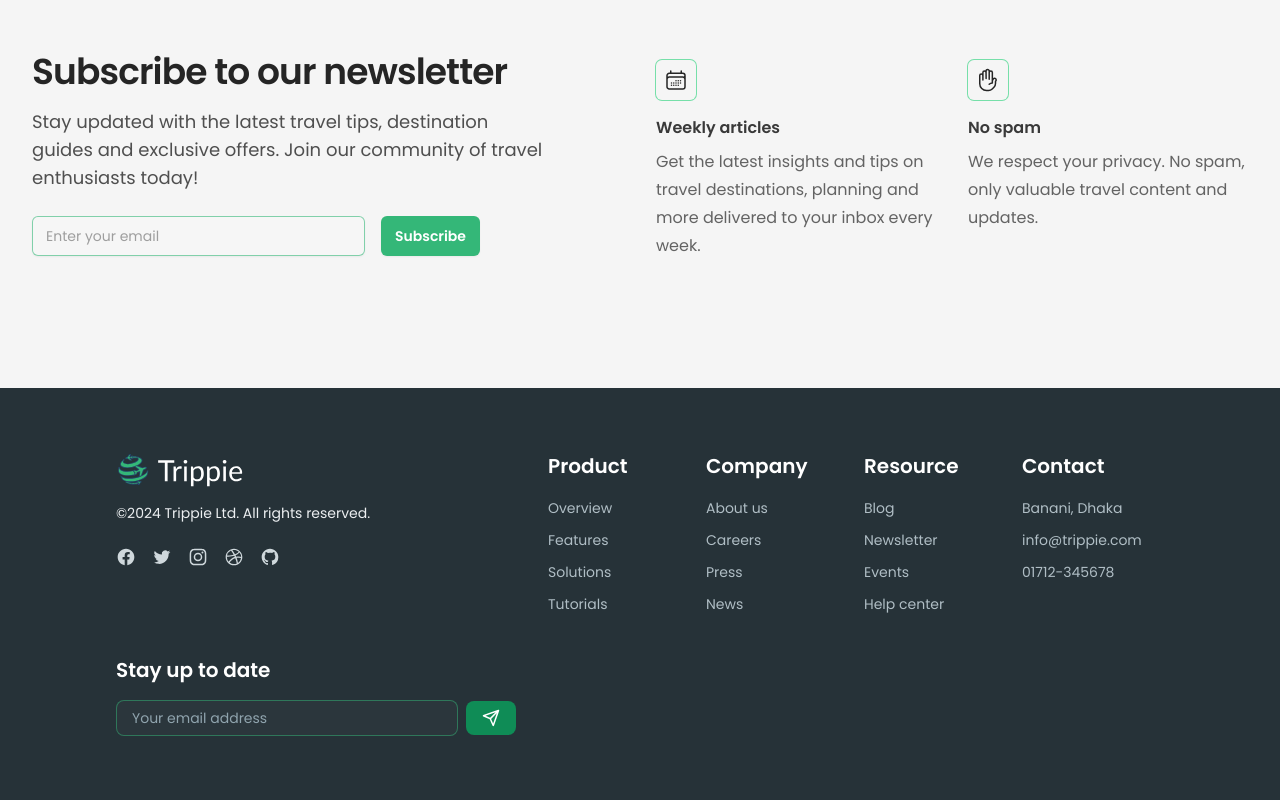
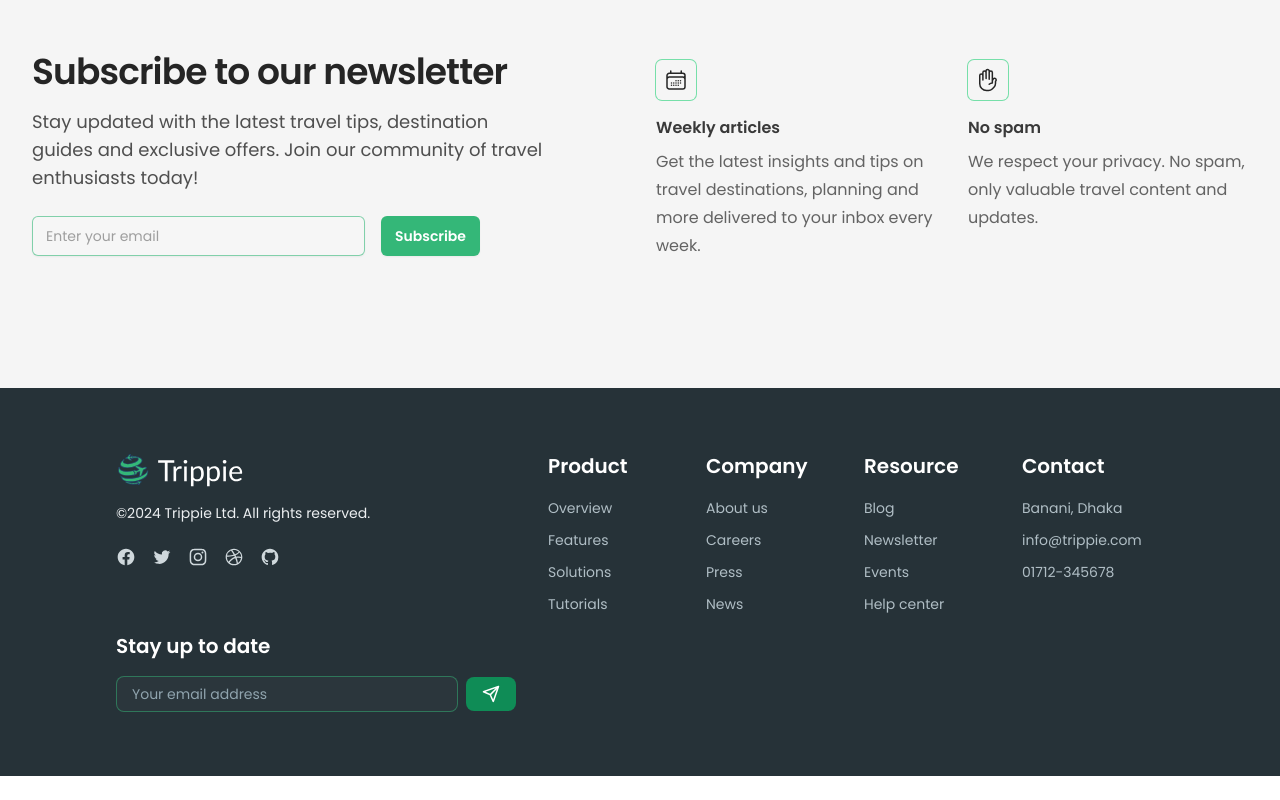
Before and after one commit to ashik-08/trippie-app-client, a React (Vite) app: page / in a window 1280 px wide. Shown: the part 916-1716 px from the top of the page. After the commit the page ends 1692 px from the top, so only its background shows below. Built offline with nearby package versions, Linux system fonts and the light colour scheme; no server answers.

Commit message:
[refactor](newsletter, footer): enhance styling with hover effects and adjust layout spacing

```diff
--- a/src/components/Home/Newsletter/Newsletter.jsx
+++ b/src/components/Home/Newsletter/Newsletter.jsx
@@ -46,7 +46,7 @@ const Newsletter = () => {
           </div>
           <dl className="grid grid-cols-1 gap-x-8 gap-y-10 sm:grid-cols-2 lg:pt-2">
             <div className="flex flex-col items-start">
-              <div className="rounded-md p-2 ring-1 ring-primary-300">
+              <div className="rounded-md p-2 ring-1 ring-primary-300 hover:bg-primary-base transition-colors">
                 <CalendarDaysIcon
                   aria-hidden="true"
                   className="h-6 w-6 text-dark"
@@ -61,7 +61,7 @@ const Newsletter = () => {
               </dd>
             </div>
             <div className="flex flex-col items-start">
-              <div className="rounded-md p-2 ring-1 ring-primary-300">
+              <div className="rounded-md p-2 ring-1 ring-primary-300 hover:bg-primary-base transition-colors">
                 <HandRaisedIcon
                   aria-hidden="true"
                   className="h-6 w-6 text-dark"
--- a/src/components/Shared/Footer/Footer.jsx
+++ b/src/components/Shared/Footer/Footer.jsx
@@ -38,7 +38,7 @@ const Footer = () => {
   return (
     <footer className="bg-neutralBlack py-16 px-2 md:px-3 lg:px-5">
       <Container>
-        <div className="grid grid-cols-1 lg:grid-cols-5 gap-8">
+        <div className="grid grid-cols-1 lg:grid-cols-5 gap-y-12 lg:gap-y-2 gap-x-8">
           {/* Footer Left Section */}
           <div className="lg:col-span-2">
             <Link to="/">
```
